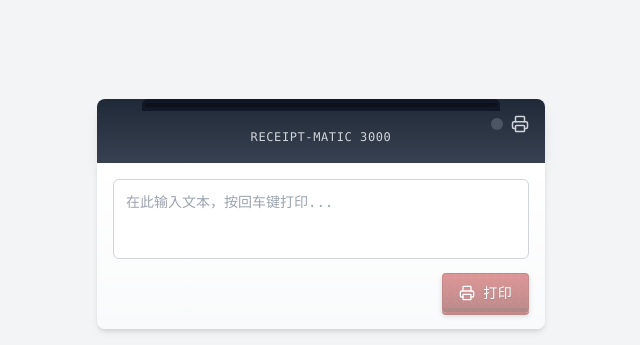
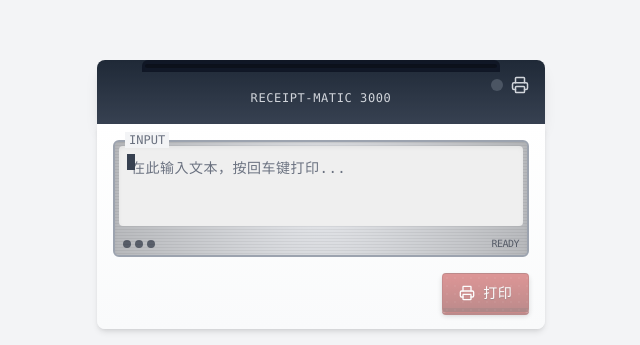
Before and after one commit to hamster1963/receipt-printer, a Next.js app: page / in a window 1280 px wide. Shown: the part 455-800 px from the top of the page, without its empty margins (319-959 px from the left). Built offline with nearby package versions, Linux system fonts and the light colour scheme.

Commit message:
feat: 优化输入框样式，添加闪烁光标效果和标签

```diff
--- a/app/globals.css
+++ b/app/globals.css
@@ -106,3 +106,14 @@
 .overflow-y-auto::-webkit-scrollbar-thumb:hover {
   background-color: rgba(0, 0, 0, 0.2);
 }
+
+/* 可以添加在现有CSS文件的末尾 */
+
+@keyframes blink {
+  from, to {
+    opacity: 1;
+  }
+  50% {
+    opacity: 0;
+  }
+}
--- a/components/receipt-printer.tsx
+++ b/components/receipt-printer.tsx
@@ -300,15 +300,52 @@ export default function ReceiptPrinter() {
 
         {/* 输入区域 - 固定在打印机下方 */}
         <div className="w-full bg-gradient-to-b from-white to-gray-50 rounded-b-lg shadow-md p-4 z-10">
+          <div className="relative">
+            {/* 输入框标签 */}
+            <div className="absolute -top-2 left-3 px-1 bg-gray-100 text-xs text-gray-500 font-mono z-10">
+              <span>INPUT</span>
+            </div>
+
+            {/* 输入框外壳 */}
+            <div className="relative border-2 border-gray-400 rounded-md p-1 bg-gray-200 shadow-inner">
+              {/* 仿CRT屏幕效果 */}
+              <div className="absolute inset-0 rounded-sm overflow-hidden pointer-events-none">
+                <div className="absolute inset-0 bg-[linear-gradient(rgba(0,0,0,0.05)_1px,transparent_1px)] bg-[length:100%_3px] pointer-events-none"></div>
+                <div className="absolute inset-0 bg-[radial-gradient(circle_at_center,transparent_0%,rgba(0,0,0,0.2)_100%)] pointer-events-none"></div>
+              </div>
+
+              {/* 输入框 */}
               <textarea
                 value={inputText}
                 onChange={(e) => setInputText(e.target.value)}
                 onKeyDown={handleKeyDown}
                 placeholder="在此输入文本，按回车键打印..."
-            className="w-full h-20 p-3 border placeholder:text-sm border-gray-300 rounded-md focus:outline-none focus:ring-2 focus:ring-green-500/30 focus:border-green-500 resize-none font-mono transition-all"
+                className="w-full h-20 p-3 bg-[#efefef] placeholder:text-gray-500 rounded-sm focus:outline-none focus:ring-0 border-none resize-none font-mono text-gray-800 text-sm relative z-0 shadow-inner"
+                style={{
+                  caretColor: "#333",
+                  letterSpacing: "0.5px"
+                }}
                 disabled={isPrinting}
               />
-          <div className="flex justify-end mt-2">
+
+              {/* 闪烁的光标提示（仅在未输入且未禁用时显示） */}
+              {!inputText && !isPrinting && (
+                <div className="absolute left-3 top-3 w-2 h-4 bg-gray-700 opacity-70 animate-[blink_1s_step-end_infinite]"></div>
+              )}
+
+              {/* 输入框底部控制按钮装饰 */}
+              <div className="flex justify-between items-center mt-1 px-1">
+                <div className="flex space-x-1">
+                  {[1, 2, 3].map(i => (
+                    <div key={i} className="w-2 h-2 bg-gray-500 rounded-full"></div>
+                  ))}
+                </div>
+                <div className="text-[10px] font-mono text-gray-500 tracking-tighter">READY</div>
+              </div>
+            </div>
+          </div>
+
+          <div className="flex justify-end mt-4">
             <button
               type="button"
               disabled={isPrinting || !inputText.trim()}
```
Lines whose indentation alone changed are shown as unchanged.
